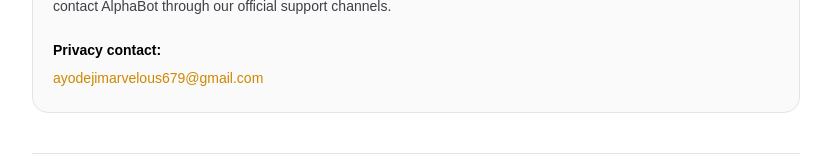
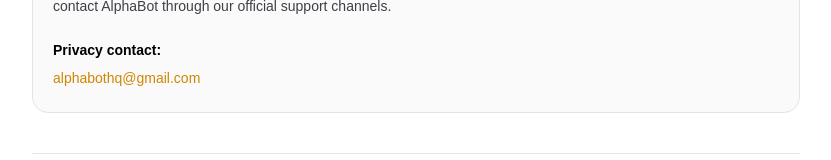
Before and after one commit to ayodejimarvelous87-droid/alphabot-frontend, a Next.js app: page /privacy in a window 1280 px wide. Shown: the part 4053-4213 px from the top of the page, without its empty margins (224-1055 px from the left). Built offline with nearby package versions, Linux system fonts and the light colour scheme.

Commit message:
Update public support email

```diff
--- a/src/app/contact/page.js
+++ b/src/app/contact/page.js
@@ -31,7 +31,7 @@ Email
 </p>
 
 <p className="font-bold mt-1">
-ayodejimarvelous679@gmail.com
+alphabothq@gmail.com
 </p>
 
 
--- a/src/app/privacy/page.js
+++ b/src/app/privacy/page.js
@@ -407,10 +407,10 @@ export default function Privacy() {
             </p>
 
             <a
-              href="mailto:ayodejimarvelous679@gmail.com"
+              href="mailto:alphabothq@gmail.com"
               className="text-yellow-600 dark:text-yellow-400 hover:underline break-all"
             >
-              ayodejimarvelous679@gmail.com
+              alphabothq@gmail.com
             </a>
           </section>
 
```
